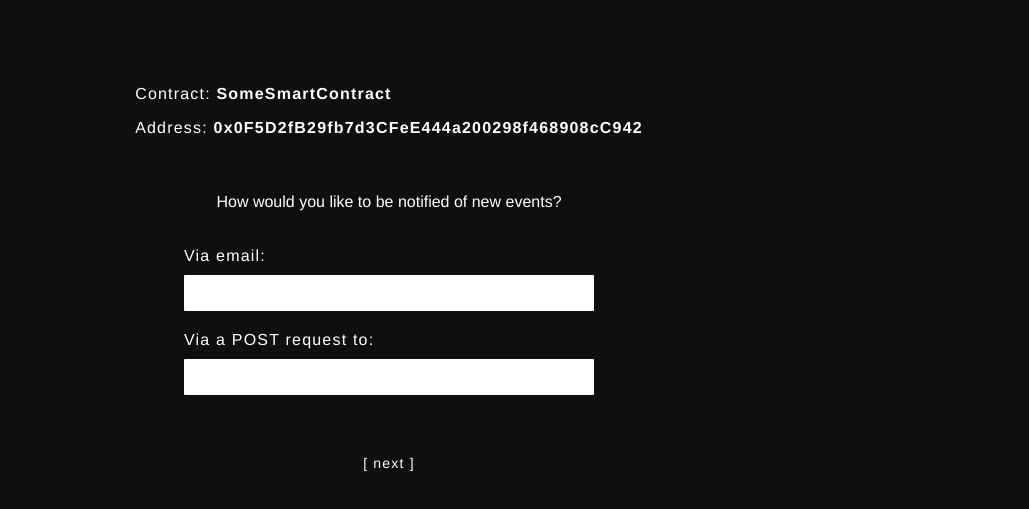
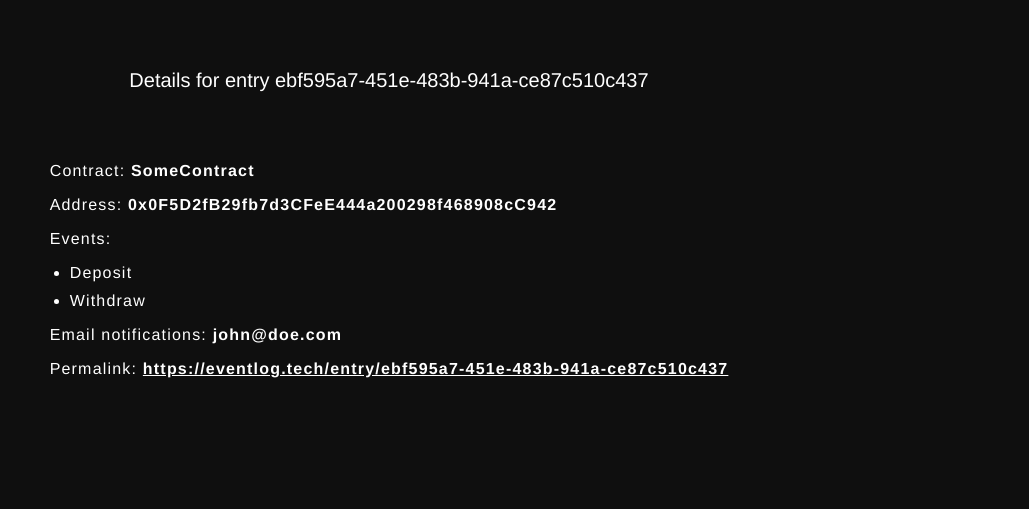
Before and after one commit to decentraland/ethalarm, a React app: page / in a window 1280 px wide. Shown: the part 189-698 px from the top of the page, without its empty margins (251-1280 px from the left). Built offline with nearby package versions, Linux system fonts and the light colour scheme; some packages are replaced by stand-ins of ours.

Commit message:
Verify & success

```diff
--- /dev/null
+++ b/webapp/components/logDetail.js
@@ -0,0 +1,35 @@
+import React from 'react'
+import PropTypes from 'prop-types'
+
+class LogDetail extends React.Component {
+  render() {
+    const url = `https://eventlog.tech/entry/${this.props.id}`
+    return (<div className='logdetail'>
+      <p>Contract: <strong>{this.props.contractName}</strong></p>
+      <p>Address: <strong>{this.props.address}</strong></p>
+      <p>Events:</p>
+      <ul>
+        { this.props.events.map(event => <li key={event}>{event}</li>) }
+      </ul>
+      { this.props.email &&
+        <p>Email notifications: <strong>{this.props.email}</strong></p>
+      }
+      { this.props.webhook &&
+        <p>Webhook: <strong>{this.props.webhook}</strong></p>
+      }
+      { this.props.id &&
+        <p>Permalink: <strong><a href={url} target="_blank">{ url}</a> </strong></p>
+      }
+    </div>)
+  }
+}
+
+LogDetail.propTypes = {
+  contractName: PropTypes.string.isRequired,
+  address: PropTypes.string.isRequired,
+  events: PropTypes.arrayOf(PropTypes.string).isRequired,
+  email: PropTypes.string,
+  webhook: PropTypes.string
+}
+
+export default LogDetail
--- a/webapp/containers/app.js
+++ b/webapp/containers/app.js
@@ -5,11 +5,15 @@ import LookingUp from './steps/lookingUp'
 import InsertABI from './steps/insertABI'
 import SelectEvents from './steps/selectEvents'
 import HowNotify from './steps/howNotify'
+import Verify from './steps/verify'
+import Success from './steps/success'
+
+import Entry from './entry'
 
 export default class App extends React.Component {
   render() {
     return (<div className='app-container'>
-      <HowNotify />
+      <Entry />
     </div>)
   }
 }
--- /dev/null
+++ b/webapp/containers/entry.js
@@ -0,0 +1,21 @@
+import React from 'react'
+
+import LogDetail from '~/components/logDetail'
+
+export default class Success extends React.Component {
+  render() {
+    const id = 'ebf595a7-451e-483b-941a-ce87c510c437'
+    return (<div className='success step'>
+      <p className='highlight'>Details for entry {id}</p>
+      <div className='explain'>
+        <LogDetail
+          contractName='SomeContract'
+          address='0x0F5D2fB29fb7d3CFeE444a200298f468908cC942'
+          events={['Deposit', 'Withdraw']}
+          email='john@doe.com'
+          id={id}
+        />
+      </div>
+    </div>)
+  }
+}
--- /dev/null
+++ b/webapp/containers/steps/success.js
@@ -0,0 +1,23 @@
+import React from 'react'
+
+import LogDetail from '~/components/logDetail'
+import NextButton from '~/components/nextButton'
+
+export default class Success extends React.Component {
+  render() {
+    return (<div className='success step'>
+      <p className='highlight'>Success! You'll be notified of new events for <strong>SomeSmartContract</strong></p>
+      <div className='explain'>
+        <p className='details'>Details for the entry</p>
+        <LogDetail
+          contractName='SomeContract'
+          address='0x0F5D2fB29fb7d3CFeE444a200298f468908cC942'
+          events={['Deposit', 'Withdraw']}
+          email='john@doe.com'
+          id='ebf595a7-451e-483b-941a-ce87c510c437'
+        />
+      </div>
+      <NextButton />
+    </div>)
+  }
+}
--- /dev/null
+++ b/webapp/containers/steps/verify.js
@@ -0,0 +1,21 @@
+import React from 'react'
+
+import LogDetail from '~/components/logDetail'
+import NextButton from '~/components/nextButton'
+
+export default class Verify extends React.Component {
+  render() {
+    return (<div className='verify step'>
+      <div className='explain'>
+        Please verify the configuration for the notification:
+      </div>
+      <LogDetail
+        contractName='SomeContract'
+        address='0x0F5D2fB29fb7d3CFeE444a200298f468908cC942'
+        events={['Deposit', 'Withdraw']}
+        email='john@doe.com'
+      />
+      <NextButton />
+    </div>)
+  }
+}
--- a/webapp/style/_base.scss
+++ b/webapp/style/_base.scss
@@ -15,3 +15,11 @@ body {
   display: flex;
   flex-direction: column;
 }
+
+a {
+  color: $white;
+}
+
+a:visited {
+  color: $white;
+}
--- a/webapp/style/_components.scss
+++ b/webapp/style/_components.scss
@@ -121,3 +121,14 @@ button.next {
     margin-top: 20px;
   }
 }
+
+.logdetail {
+  margin-top: 30px;
+  ul {
+    margin-left: 20px;
+    li {
+      margin-bottom: 10px;
+    }
+    margin-bottom: 0px;
+  }
+}
--- a/webapp/style/main.scss
+++ b/webapp/style/main.scss
@@ -69,3 +69,16 @@
     margin-top: 40px;
   }
 }
+
+.success {
+  .details {
+    font-size: 18px;
+  }
+  .highlight {
+    font-size: 20px;
+    margin-top: 0px;
+    padding-top: 0px;
+    margin-bottom: 40px;
+    text-align: center;
+  }
+}
```
